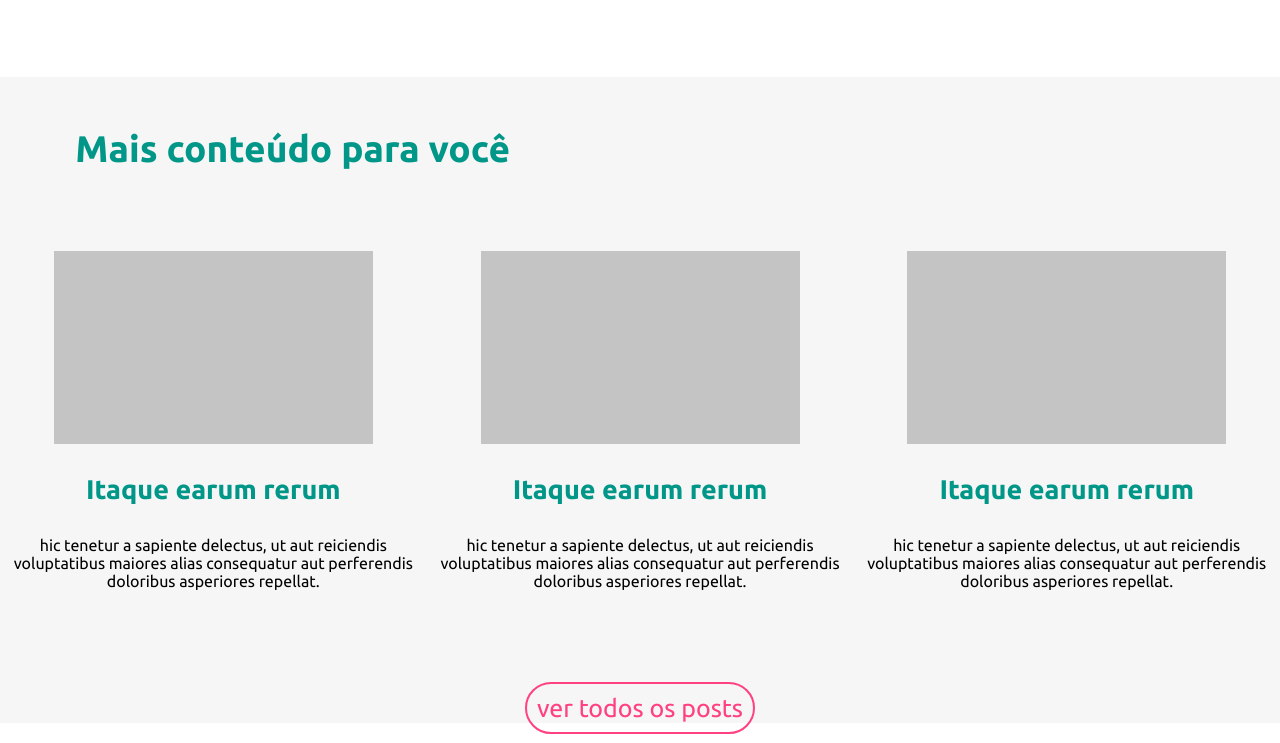
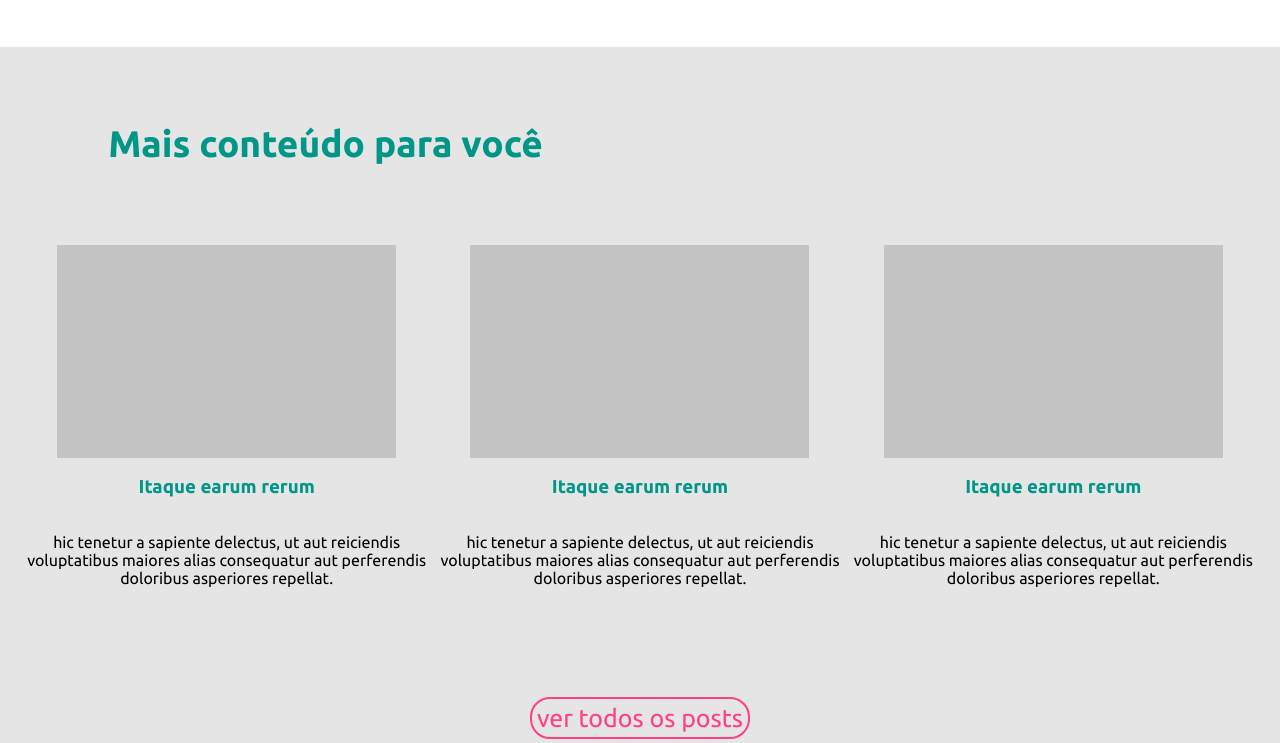
Before and after one commit to JoaoVitorLiberato/xp42-dindin, a plain HTML site: page index.html in a window 1280 px wide. Shown: the part 2220-2963 px from the top of the page. Drawn offline with Linux system fonts and the light colour scheme.

Commit message:
Algumas correções na pagina index tanto no html e no css.

```diff
--- a/index.html
+++ b/index.html
@@ -102,8 +102,8 @@
             <div class="figuras-com-textos">
 
                 <figure>
-                        <img src="./dindin-imagens/dindin-imagens/ilustra-independencia.png"
-                            alt="ilustação-independecia" width="288" height="270">
+                    <img src="./dindin-imagens/dindin-imagens/ilustra-independencia.png" alt="ilustação-independecia"
+                        width="288" height="270">
 
                 </figure>
 
@@ -163,7 +163,8 @@
                         <div class="icone-lado-texto">
                             <div class="imagem-icone">
                                 <picture>
-                                        <source media="(max-width: 104px )" srcset="./dindin-imagens/dindin-imagens/icon-whoopi.png">
+                                    <source media="(max-width: 104px )"
+                                        srcset="./dindin-imagens/dindin-imagens/icon-whoopi.png">
                                     <img src="./dindin-imagens/dindin-imagens/icon-whoopi.png" alt="icone-whoopi"
                                         width="104" height="104">
                                 </picture>
@@ -257,13 +258,13 @@
         </div>
         <!--Fim da div mãe-->
 
-            <div class="mais-conteudo">
+        <section class="mais-conteudo">
 
             <h2>Mais conteúdo para você</h2>
 
-                <div class="conteudo">
-                    <div>
-                        <img src="./dindin-imagens/dindin-imagens/Rectangle-cinza.png" width="319" height="193"></img>
+            <article class="conteudo">
+                <div class="divs">
+                    <span>Imagem ilustativa</span>
                     <h3>Itaque earum rerum</h3>
                     <p>
                         hic tenetur a sapiente delectus, ut aut reiciendis voluptatibus maiores alias consequatur
@@ -273,29 +274,8 @@
 
                 </div>
 
-                    <div>
-                        <img src="./dindin-imagens/dindin-imagens/Rectangle-cinza.png" width="319" height="193"></img>
-                        <h3>Itaque earum rerum</h3>
-                        <p>
-                            hic tenetur a sapiente delectus, ut aut reiciendis voluptatibus maiores alias consequatur
-                            aut
-                            perferendis doloribus asperiores repellat.
-                        </p>
-
-
-                        <a href="./post.html">ver todos os posts</a>
-
-                    </div>
-
-                    <div>
-                        <picture>
-                            <source media="(max-width:320 )"
-                                srcset="./dindin-imagens/dindin-imagens/Rectangle-cinza.png">
-                            <img src="./dindin-imagens/dindin-imagens/Rectangle-cinza.png" width="319"
-                                height="193"></img>
-
-                        </picture>
-
+                <div class="divs">
+                    <span>Imagem ilustativa</span>
                     <h3>Itaque earum rerum</h3>
                     <p>
                         hic tenetur a sapiente delectus, ut aut reiciendis voluptatibus maiores alias consequatur
@@ -305,22 +285,24 @@
 
                 </div>
 
+                <div class="divs">
+                    <span>Imagem ilustativa</span>
+                    <h3>Itaque earum rerum</h3>
+                    <p>
+                        hic tenetur a sapiente delectus, ut aut reiciendis voluptatibus maiores alias consequatur
+                        aut
+                        perferendis doloribus asperiores repellat.
+                    </p>
 
                 </div>
 
+            </article>
 
+            <div class="mais-posts">
+                <a href="./post.html">ver todos os posts</a>
             </div>
-
-
-
-
+        </section>
     </main>
-
-
-
-    </main>
-
-
 
     <footer>
         <div class="container">
--- a/style/index.css
+++ b/style/index.css
@@ -133,55 +133,67 @@ body{
 }
 
 .mais-conteudo{
-    display: block;
-    text-align: center;
-    background: #F6F6F6;
+    display: flex;
+    flex-direction: column;
+    align-items: center;
+    padding: 20px;
+    background: #E5E5E5;
+    box-sizing: border-box;
 }
 
-.mais-conteudo h2{
-    width: 460px;
+.mais-conteudo > h2{
+    align-items: flex-start;
     font-weight: 700;
     font-size: 37px;
     line-height: 43px;
     color: #009688;
-    text-align: -webkit-right;
-    padding: 50px;
-
+    margin: 55px 629px 80px 0px;
 
 }
-.conteudo{
+
+.conteudo {
     display: flex;
-    margin: 0 0 100px 0;
+    justify-content: center;
+    align-items: center;
+}
 
-
-
-}
-.conteudo picture{
-    justify-content:center;
+.divs{
+    display: flex;
+    flex-direction: column;
+    align-items: center;
+    text-align: center;
 }
 
 
-.conteudo h3{
-
-    font-weight: 700;
-    font-size: 27px;
-    color: #009688;
-}
-
-.conteudo p{
-   line-height: 18px;
-    color: #000000;
-    margin-bottom: 100px;
-    padding: 4px;
-}
-
-.conteudo a{
-    text-decoration: none;
-    font-size: 25px;
-    line-height: 29px;
-    color: #FF4081;
-    border: 2px solid #FF4081;
-    border-radius: 62px;
+.conteudo span{
+    width: 319px;
+    height: 193px;
+    color: transparent;
+    background-color: #C4C4C4;
     padding: 10px;
 
 }
+
+.divs h3{
+    font-weight: 700;
+    color: #009688;
+
+}
+
+.mais-posts{
+
+    font-weight: 400;
+    font-size: 25px;
+    line-height: 29px;
+    margin: 100px 0px 50px;
+
+}
+
+.mais-posts a{
+    color: #FF4081;
+    text-decoration: none;
+    border: 2px solid #FF4081;
+    border-radius: 20px;
+    padding: 5px;
+
+}
```
Lines whose indentation alone changed are shown as unchanged.
